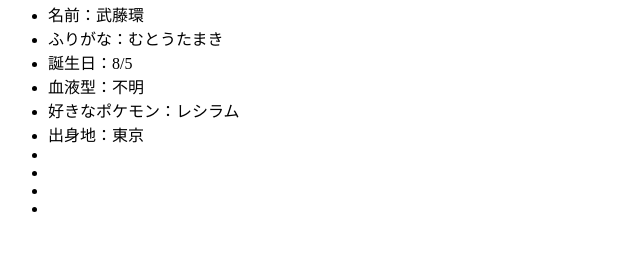
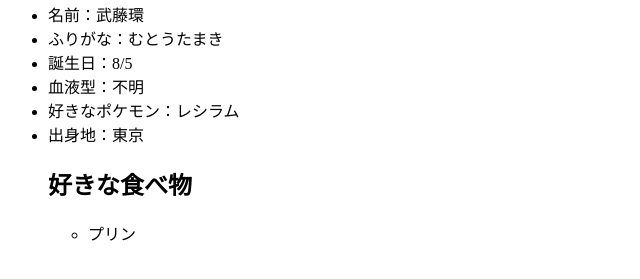
Before and after one commit to mutotamaki/data_science_programming, a plain HTML site: page index.html in a window 1280 px wide. Shown: the part 87-366 px from the top of the page, without its empty margins (0-640 px from the left). Drawn offline with Linux system fonts and the light colour scheme.

Commit message:
好きな食べ物を追記

```diff
--- a/index.html
+++ b/index.html
@@ -19,10 +19,12 @@
         <li>血液型：不明</li>
         <li>好きなポケモン：レシラム</li>
         <li>出身地：東京</li>
-        <li></li>
-        <li></li>
-        <li></li>
-        <li></li>
+
+        <h2>好きな食べ物</h2>
+        <ul>
+            <li>プリン</li>
+        </ul>
+
     </ul>
 </body>
 </html>
```
